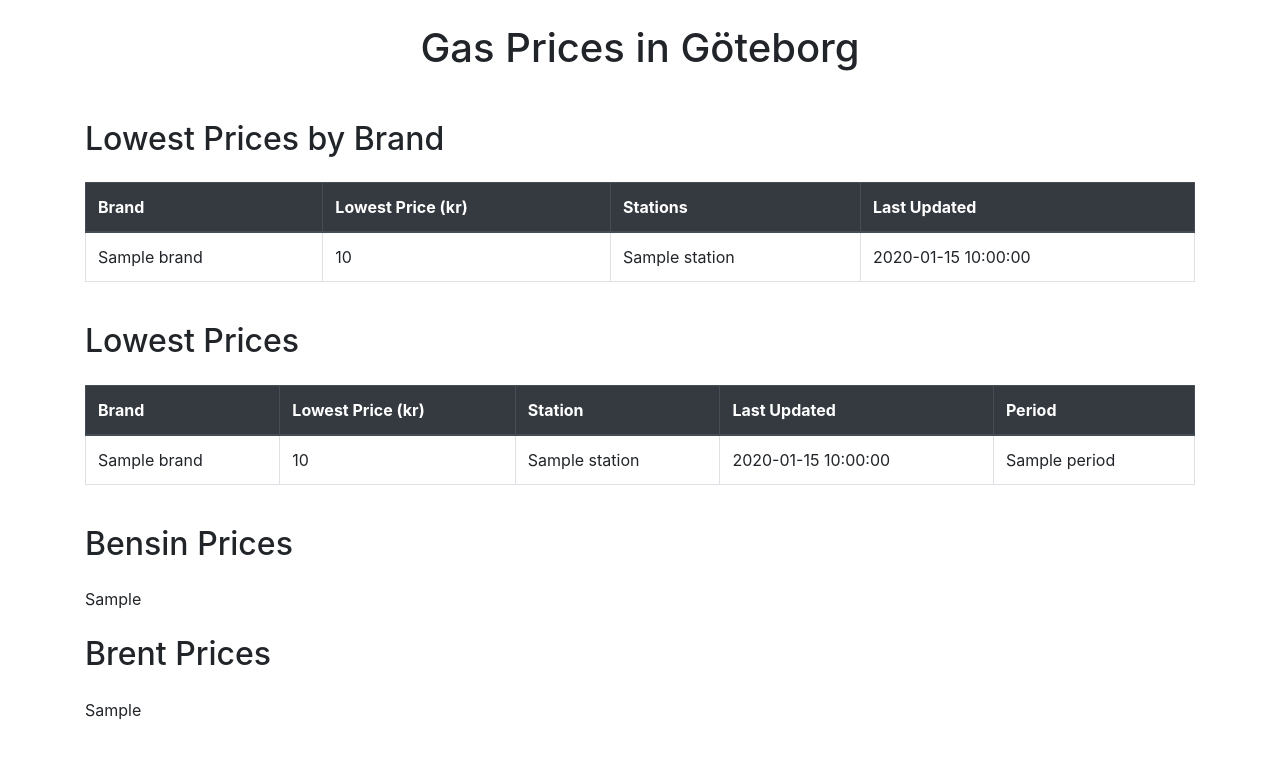
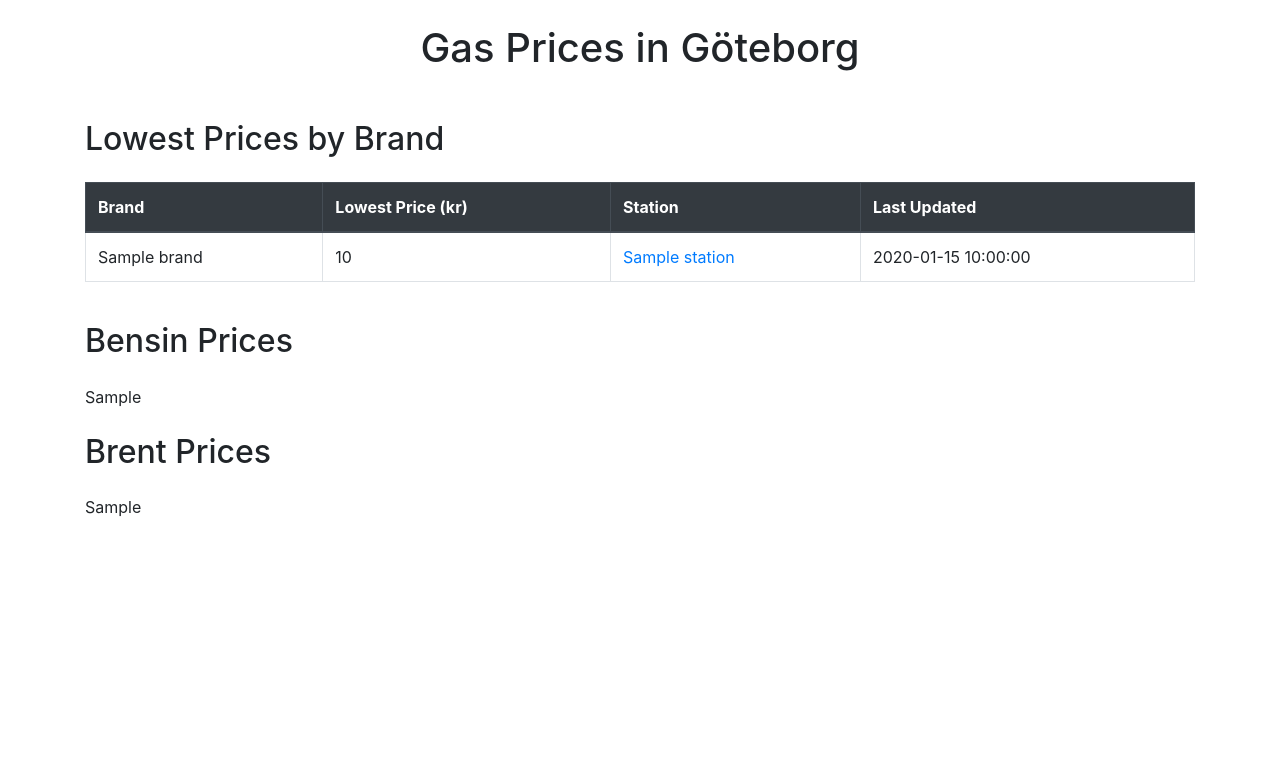
Before and after one commit to tbelbek/BensinApi, a Flask app: template templates/index.html in a window 1280 px wide. Shown: the top 759 px of the page. Run offline with Flask 3, Linux system fonts and the light colour scheme; the template is opened without the code that fills it: most values are stand-ins (such as "Sample title", 1, 10 or a date in 2020); some libraries are stand-ins or nearby versions.

Commit message:
Refactor gas price insertion logic to include data from today and yesterday; optimize database insertion by avoiding duplicates and streamline data handling in extract_prices.py

```diff
--- a/app.py
+++ b/app.py
@@ -92,11 +92,13 @@ def get_lowest_prices(gas_data):
 
     # Find the lowest prices
     lowest_prices = filtered_data.loc[filtered_data.groupby('brand')['price'].idxmin()].reset_index(drop=True)
-    lowest_prices = filtered_data.groupby(['brand', 'price']).agg({'station': ', '.join}).reset_index()
+    filtered_data['stations'] = filtered_data.groupby(['brand', 'price'])['station'].transform(lambda x: ', '.join(x))
+    lowest_prices = filtered_data.groupby(['brand', 'price']).agg({'station': 'first'}).reset_index()
     latest_update_dates = filtered_data.groupby('brand')['created_at'].max().reset_index()
     latest_update_dates['created_at'] = latest_update_dates['created_at'].dt.strftime('%Y-%m-%d %H:%M:%S')
     lowest_prices = pd.merge(lowest_prices, latest_update_dates, on='brand')
-    return lowest_prices.sort_values(by=['created_at', 'price'])
+    lowest_prices = pd.merge(lowest_prices, filtered_data[['brand', 'price', 'stations']].drop_duplicates(), on=['brand', 'price'])
+    return lowest_prices.sort_values(by=['price'])
 
 def get_lowest_prices_combined(gas_data):
     periods = {
--- a/extract_prices.py
+++ b/extract_prices.py
@@ -1,6 +1,6 @@
 import os
 import sqlite3
-from datetime import datetime
+from datetime import datetime, timedelta
 
 import pandas as pd
 import requests
@@ -111,9 +111,39 @@ def insert_gas_prices():
     # Get today's date in the format %d/%m
     today_str = datetime.today().strftime('%d/%m')
 
+    yesterday = datetime.today() - timedelta(days=1)
+    yesterday_str = yesterday.strftime('%d/%m')
+
+    all_data = []
+
+    headers = {
+        "accept": "text/html,application/xhtml+xml,application/xml;q=0.9,image/avif,image/webp,image/apng,*/*;q=0.8",
+        "accept-language": "en-US,en;q=0.9",
+        "cache-control": "max-age=0",
+        "cookie": "PHPSESSID=i3orohsenila77n33913amke84",
+        "dnt": "1",
+        "priority": "u=0, i",
+        "referer": "https://bensinpriser.nu/stationer/98/vastra-gotalands-lan/goteborg",
+        "sec-ch-ua": "\"Brave\";v=\"131\", \"Chromium\";v=\"131\", \"Not_A Brand\";v=\"24\"",
+        "sec-ch-ua-arch": "\"x86\"",
+        "sec-ch-ua-bitness": "\"64\"",
+        "sec-ch-ua-full-version-list": "\"Brave\";v=\"131.0.0.0\", \"Chromium\";v=\"131.0.0.0\", \"Not_A Brand\";v=\"24.0.0.0\"",
+        "sec-ch-ua-mobile": "?0",
+        "sec-ch-ua-model": "\"\"",
+        "sec-ch-ua-platform": "\"Windows\"",
+        "sec-ch-ua-platform-version": "\"10.0.0\"",
+        "sec-fetch-dest": "document",
+        "sec-fetch-mode": "navigate",
+        "sec-fetch-site": "same-origin",
+        "sec-fetch-user": "?1",
+        "sec-gpc": "1",
+        "upgrade-insecure-requests": "1",
+        "user-agent": "Mozilla/5.0 (Windows NT 10.0; Win64; x64) AppleWebKit/537.36 (KHTML, like Gecko) Chrome/131.0.0.0 Safari/537.36"
+    }
+
     for url in URLS:
         # Send a GET request to the URL
-        response = requests.get(url)
+        response = requests.get(url, headers=headers)
 
         # Parse the HTML content using BeautifulSoup
         soup = BeautifulSoup(response.content, 'html.parser')
@@ -142,28 +172,32 @@ def insert_gas_prices():
                     date = date_tag.get_text(strip=True)
 
                     # Exclude the row if the date is not today
-                    if date != today_str:
-                        # Check the last price for the station
-                        c.execute('''
-                            SELECT price FROM gas_prices
-                            WHERE station = ? AND brand = ?
-                            ORDER BY date DESC LIMIT 1
-                        ''', (station, brand))
-                        last_price_row = c.fetchone()
-                        if last_price_row and last_price_row[0] == price:
-                            continue
+                    if date not in (today_str, yesterday_str):
+                        continue
 
                     # Extract the date and add the current year
                     date_with_year = f"{date}/{datetime.now().year}"
 
-                    # Log the row before insertion
-                    print(f"Inserting row: Brand={brand}, Station={station}, Price={price}, Date={date_with_year}")
+                    # Append the data to the list
+                    all_data.append((brand, station, price, date_with_year))
 
-                    # Insert data into SQLite database
-                    c.execute('''
-                        INSERT INTO gas_prices (brand, station, price, date)
-                        VALUES (?, ?, ?, ?)
-                    ''', (brand, station, price, date_with_year))
+    # Create a dictionary to store the latest data for each station
+    latest_data = {}
+    for data in all_data:
+        brand, station, price, date_with_year = data
+        if station not in latest_data or latest_data[station][3] < date_with_year:
+            latest_data[station] = data
+
+    # Insert the latest data for each station into the database
+    for data in latest_data.values():
+        brand, station, price, date_with_year = data
+
+        # Insert a new record
+        c.execute('''
+            INSERT INTO gas_prices (brand, station, price, date)
+            VALUES (?, ?, ?, ?)
+        ''', (brand, station, price, date_with_year))
+        print(f"Inserted row: Brand={brand}, Station={station}, Price={price}, Date={date_with_year}")
 
     conn.commit()
     conn.close()
--- a/templates/index.html
+++ b/templates/index.html
@@ -7,10 +7,13 @@
     <title>Gas Prices in Göteborg</title>
     <link rel="stylesheet" href="https://stackpath.bootstrapcdn.com/bootstrap/4.5.2/css/bootstrap.min.css">
     <script src="https://cdn.plot.ly/plotly-latest.min.js"></script>
+    <link rel="stylesheet" href="https://cdnjs.cloudflare.com/ajax/libs/font-awesome/5.15.4/css/all.min.css">
     <style>
         .highlight {
-            background-color: #d4edda; /* Light green background */
-            color: #155724; /* Dark green text */
+            background-color: #d4edda;
+            /* Light green background */
+            color: #155724;
+            /* Dark green text */
         }
     </style>
 </head>
@@ -18,7 +21,6 @@
 <body>
     <div class="container">
         <h1 class="my-4 text-center">Gas Prices in Göteborg</h1>
-
         <div class="row">
             <div class="col-12">
                 <h2 class="my-4">Lowest Prices by Brand</h2>
@@ -28,16 +30,54 @@
                             <tr>
                                 <th>Brand</th>
                                 <th>Lowest Price (kr)</th>
-                                <th>Stations</th>
+                                <th>Station</th>
                                 <th>Last Updated</th>
                             </tr>
                         </thead>
                         <tbody>
                             {% for row in lowest_prices.itertuples() %}
-                            <tr class="{% if row.price <= lowest_prices_combined[lowest_prices_combined['brand'] == row.brand]['price'].min() %}highlight{% endif %}">
+                            <tr
+                                class="{% if row.price <= lowest_prices_combined[lowest_prices_combined['brand'] == row.brand]['price'].min() %}highlight{% endif %}">
                                 <td>{{ row.brand }}</td>
                                 <td>{{ row.price }}</td>
-                                <td>{{ row.station }}</td>
+                                <td>
+                                    <a href="#" data-toggle="modal" data-target="#stationsModal{{ row.Index }}">{{
+                                        row.station }}</a>
+                                    <!-- Modal -->
+                                    <div class="modal fade" id="stationsModal{{ row.Index }}" tabindex="-1"
+                                        role="dialog" aria-labelledby="stationsModalLabel{{ row.Index }}"
+                                        aria-hidden="true">
+                                        <div class="modal-dialog" role="document">
+                                            <div class="modal-content">
+                                                <div class="modal-header">
+                                                    <h5 class="modal-title" id="stationsModalLabel{{ row.Index }}">
+                                                        Stations for {{ row.brand }}</h5>
+                                                    <button type="button" class="close" data-dismiss="modal"
+                                                        aria-label="Close">
+                                                        <span aria-hidden="true">&times;</span>
+                                                    </button>
+                                                </div>
+                                                <div class="modal-body">
+                                                    <ul>
+                                                        {% for station in row.stations.split(', ') %}
+                                                        <li class="d-flex align-items-center mb-2">
+                                                            <span class="mr-2">{{ station }}</span>
+                                                            <a href="https://www.google.com/maps/search/?api=1&query={{ station }}"
+                                                                target="_blank" class="btn btn-primary btn-lg">
+                                                                <i class="fas fa-map-marker-alt"></i>
+                                                            </a>
+                                                        </li>
+                                                        {% endfor %}
+                                                    </ul>
+                                                </div>
+                                                <div class="modal-footer">
+                                                    <button type="button" class="btn btn-secondary"
+                                                        data-dismiss="modal">Close</button>
+                                                </div>
+                                            </div>
+                                        </div>
+                                    </div>
+                                </td>
                                 <td>{{ row.created_at }}</td>
                             </tr>
                             {% endfor %}
@@ -46,44 +86,12 @@
                 </div>
             </div>
         </div>
-
-        <div class="row">
-            <div class="col-12">
-                <h2 class="my-4">Lowest Prices</h2>
-                <div class="table-responsive">
-                    <table class="table table-bordered">
-                        <thead class="thead-dark">
-                            <tr>
-                                <th>Brand</th>
-                                <th>Lowest Price (kr)</th>
-                                <th>Station</th>
-                                <th>Last Updated</th>
-                                <th>Period</th>
-                            </tr>
-                        </thead>
-                        <tbody>
-                            {% for row in lowest_prices_combined.itertuples() %}
-                            <tr>
-                                <td>{{ row.brand }}</td>
-                                <td>{{ row.price }}</td>
-                                <td>{{ row.station }}</td>
-                                <td>{{ row.created_at }}</td>
-                                <td>{{ row.period }}</td>
-                            </tr>
-                            {% endfor %}
-                        </tbody>
-                    </table>
-                </div>
-            </div>
-        </div>
-
         <div class="row">
             <div class="col-12">
                 <h2 class="my-4">Bensin Prices</h2>
                 <div>{{ bensin_graph_html|safe }}</div>
             </div>
         </div>
-
         <div class="row">
             <div class="col-12">
                 <h2 class="my-4">Brent Prices</h2>
@@ -91,7 +99,6 @@
             </div>
         </div>
     </div>
-
     <script src="https://code.jquery.com/jquery-3.5.1.slim.min.js"></script>
     <script src="https://cdn.jsdelivr.net/npm/@popperjs/core@2.5.4/dist/umd/popper.min.js"></script>
     <script src="https://stackpath.bootstrapcdn.com/bootstrap/4.5.2/js/bootstrap.min.js"></script>
```
